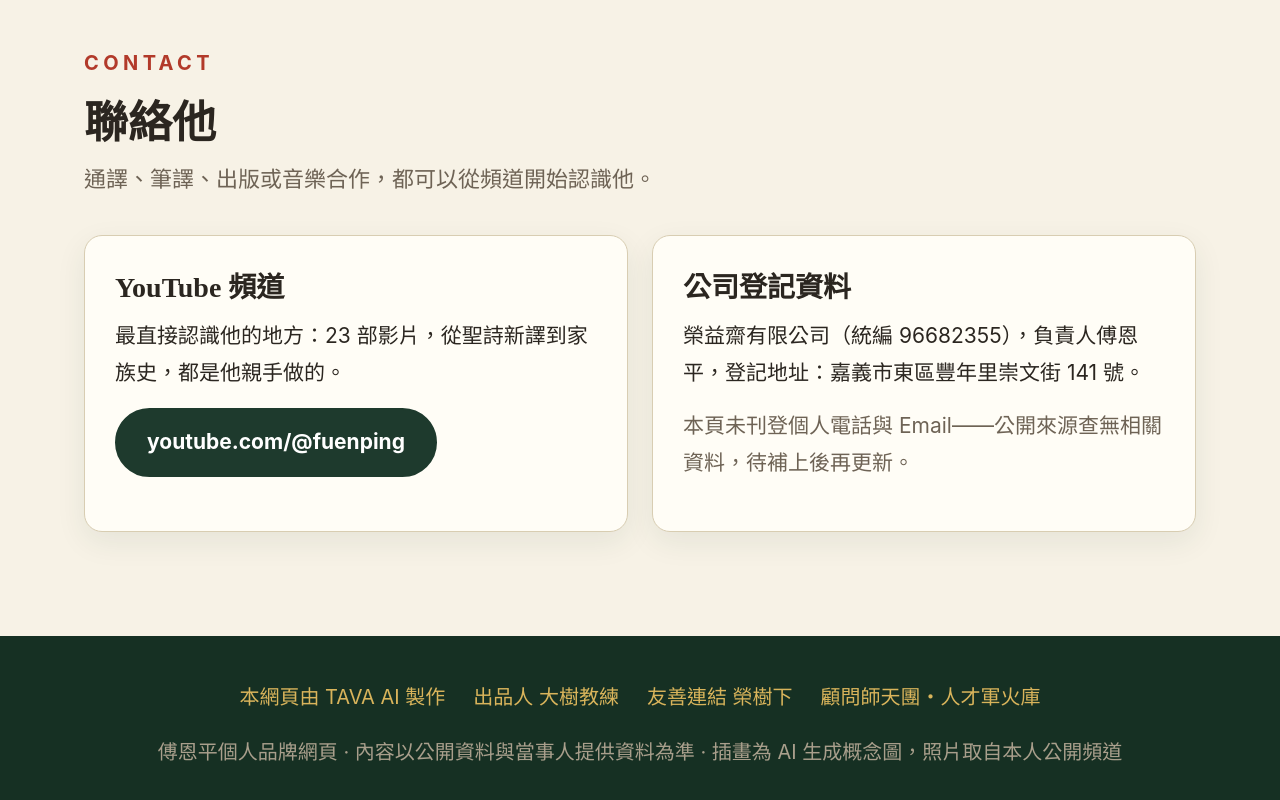
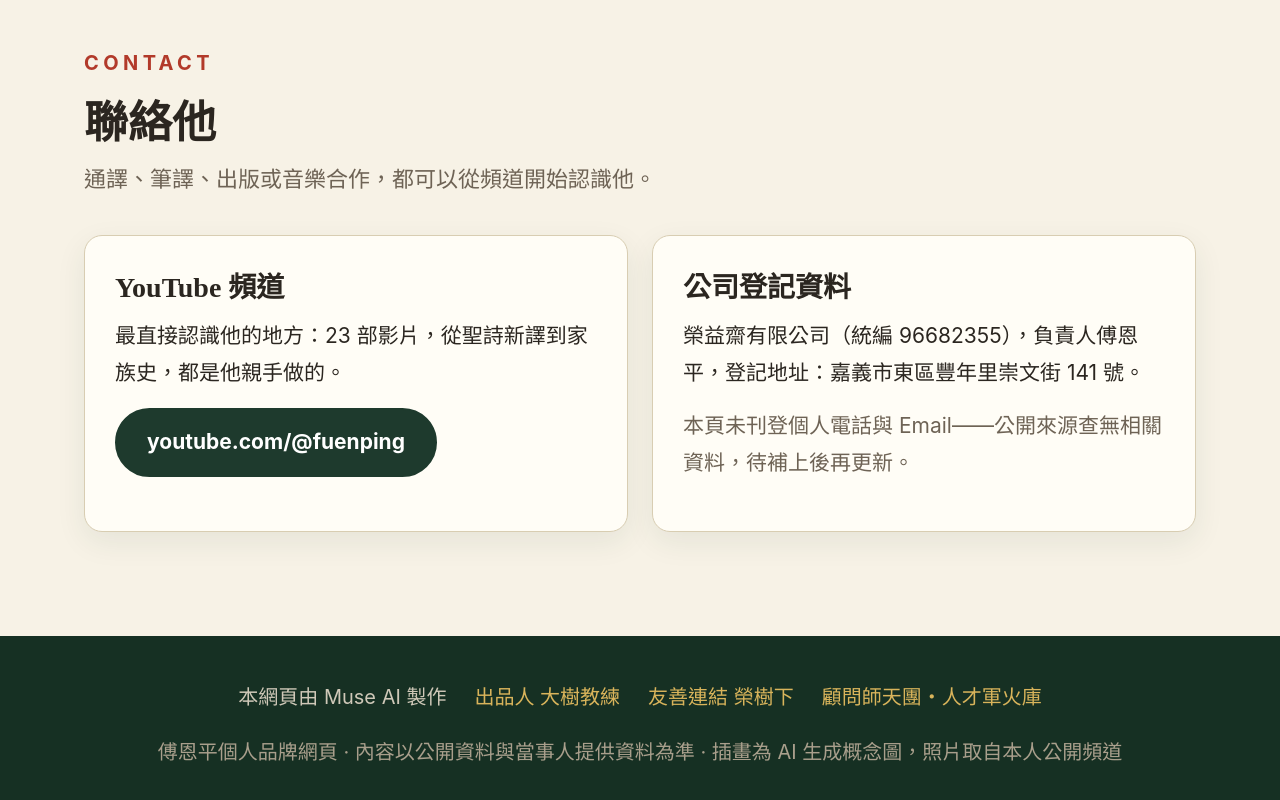
Before and after one commit to Coach1973/fu-enping, a plain HTML site: page index.html in a window 1280 px wide. Shown: the part 10752-11552 px from the top of the page. Drawn offline with Linux system fonts and the light colour scheme.

Commit message:
頁尾署名改為製作者：本網頁由 Muse AI 製作

```diff
--- a/index.html
+++ b/index.html
@@ -502,7 +502,7 @@ footer p{text-align:center;font-size:20px;color:#a99f8c}
 <footer>
   <div class="wrap">
     <div class="foot-links">
-      <a href="https://www.tava-ai.com/" target="_blank" rel="noopener">本網頁由 TAVA AI 製作</a>
+      本網頁由 Muse AI 製作
       <a href="https://www.bymyway.com/" target="_blank" rel="noopener">出品人 大樹教練</a>
       <a href="https://event.bymyway.com/curated/rongtree/" target="_blank" rel="noopener">友善連結 榮樹下</a>
       <a href="https://event.bymyway.com/curated/skyteam/" target="_blank" rel="noopener">顧問師天團・人才軍火庫</a>
```
